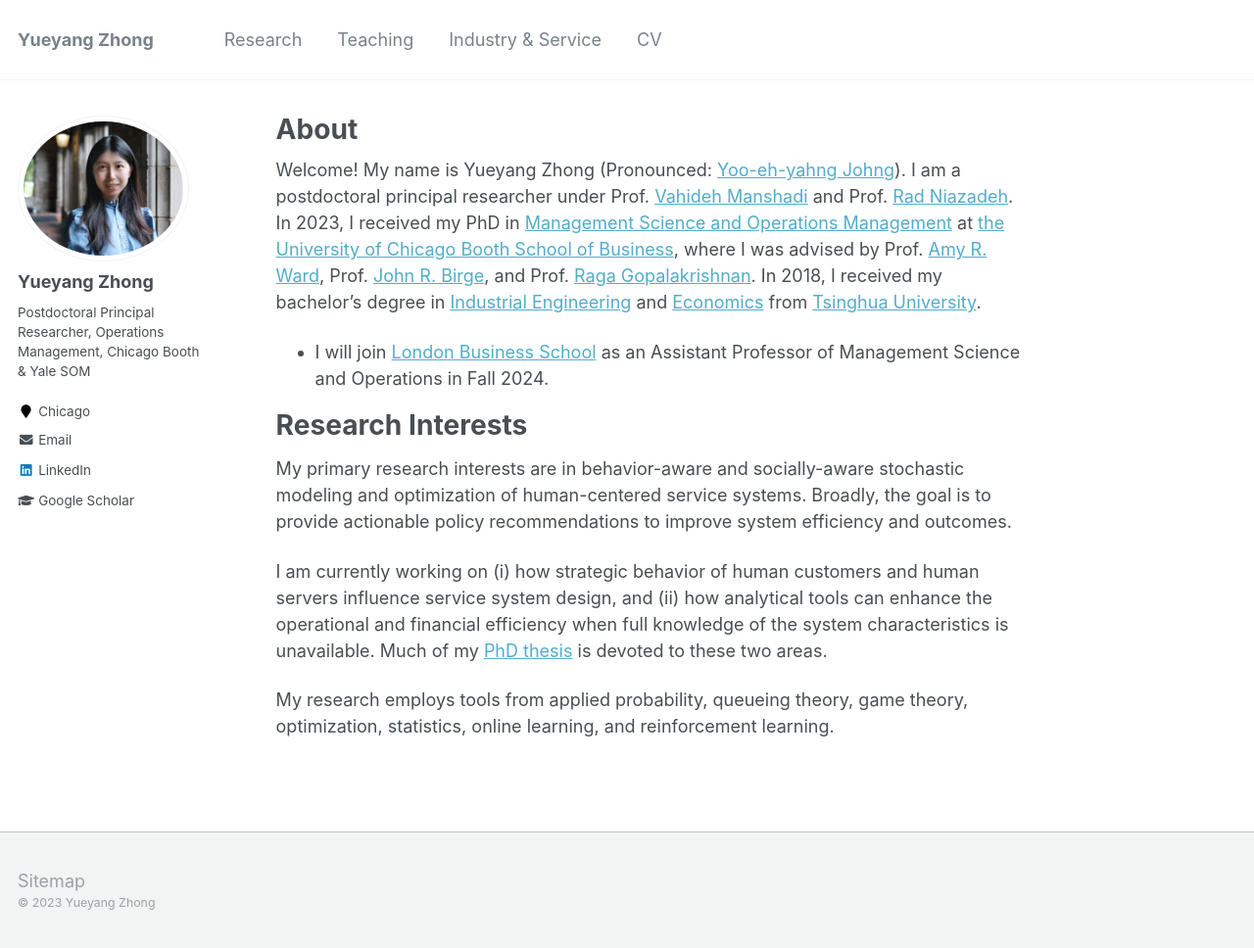
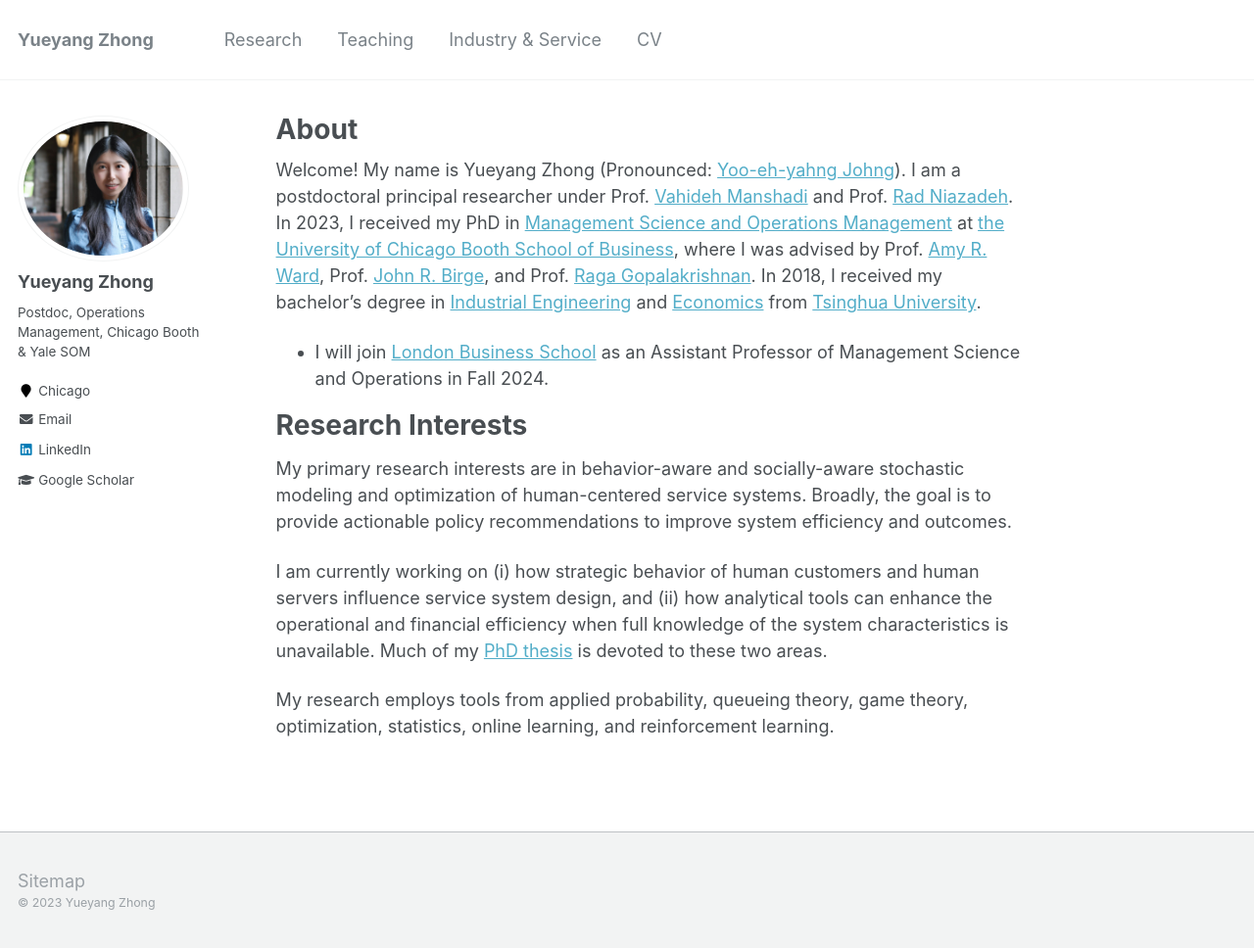
Before and after one commit to alicemengqi/site, a Jekyll site: the page built from _pages/about.md, in a window 1280 px wide and 968 px high. Shown: the whole window at 98% size. Built offline with Jekyll 4.4.1, drawn with Linux system fonts in a browser that asks for light colours.

Commit message:
Update _config.yml

```diff
--- a/_config.yml
+++ b/_config.yml
@@ -10,7 +10,7 @@ locale                   : "en-US"
 title                    : "Yueyang Zhong"
 title_separator          : "-"
 name                     : &name "Yueyang Zhong"
-description              : &description "Postdoctoral Principal Researcher, Operations Management, Chicago Booth & Yale SOM"
+description              : &description "Postdoc, Operations Management, Chicago Booth & Yale SOM"
 url                      : https://yzhong0.github.io/yueyangzhong # the base hostname & protocol for your site e.g. "https://mmistakes.github.io"
 baseurl                  : "" # the subpath of your site, e.g. "/blog"
 repository               : "yzhong0.github.io/yueyangzhong"
@@ -82,7 +82,7 @@ analytics:
 author:
   name             : "Yueyang Zhong"
   avatar           : "Headshot-2023Oct.JPG"
-  bio              : "Postdoctoral Principal Researcher, Operations Management, Chicago Booth & Yale SOM"
+  bio              : "Postdoc, Operations Management, Chicago Booth & Yale SOM"
   location         : "Chicago"
   employer         :
   pubmed           :
```
